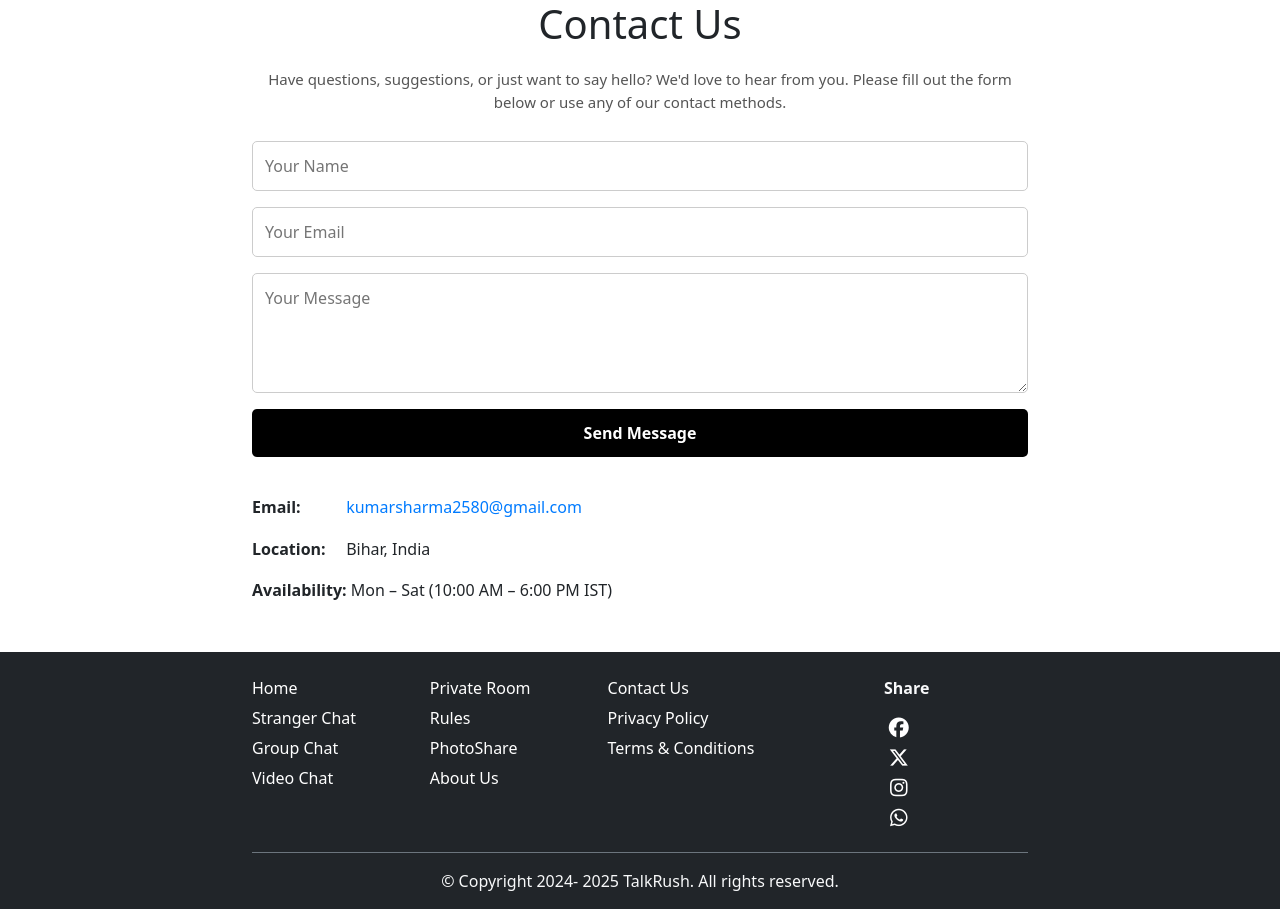
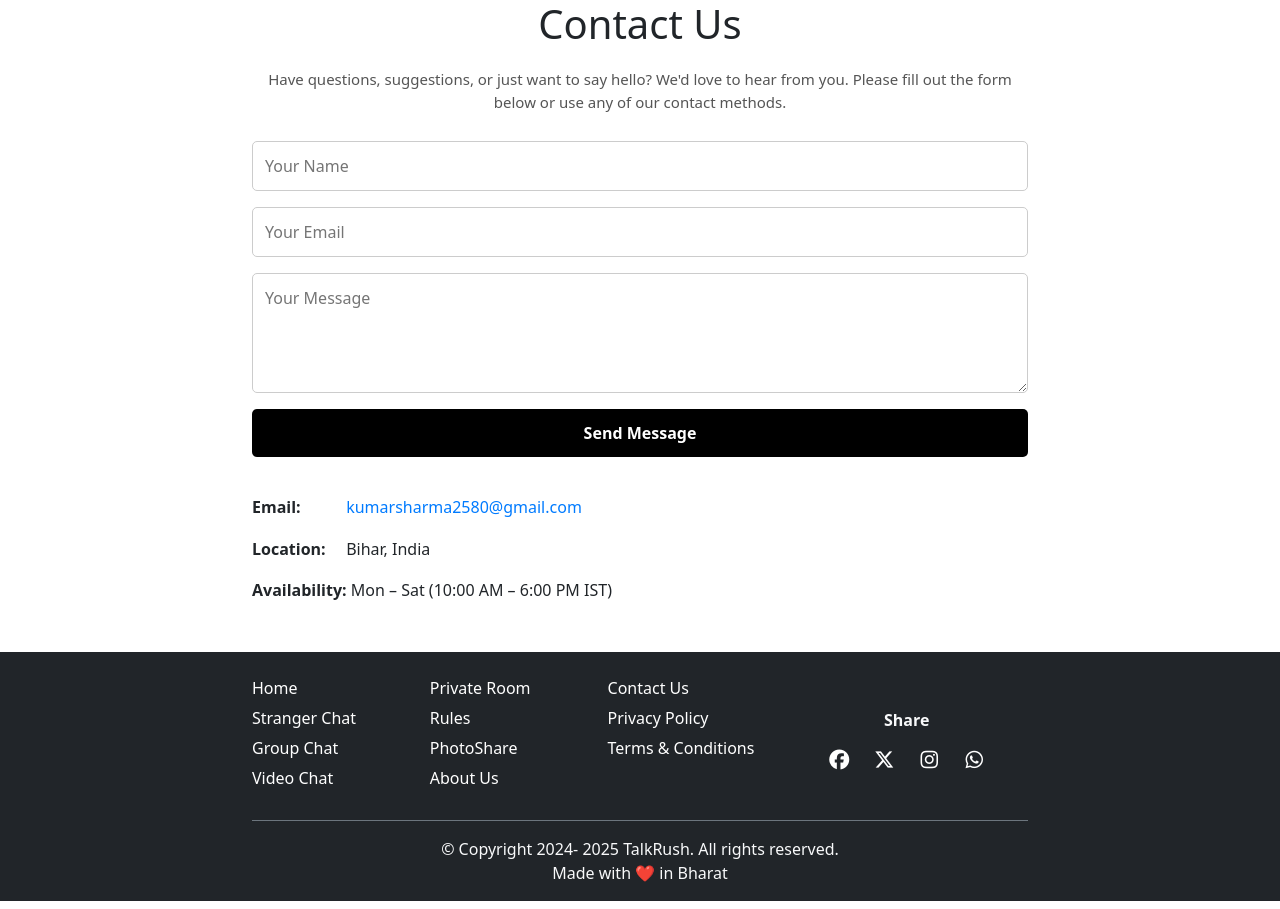
Before and after one commit to shkumaraman/shkumaraman.github.io, a Jekyll site: the page built from contact.html, in a window 1280 px wide. Built offline with Jekyll 4.4.1, drawn with Linux system fonts in a browser that asks for light colours.

Commit message:
Update footer.html

```diff
--- a/_includes/footer.html
+++ b/_includes/footer.html
@@ -8,6 +8,14 @@
   }
   .footer-link:hover {
     text-decoration: underline;
+    color: #ddd;
+  }
+  .social-icons a {
+    color: #ffffff;
+    text-decoration: none;
+    margin: 0 10px;
+  }
+  .social-icons a:hover {
     color: #ddd;
   }
 </style>
@@ -42,17 +50,17 @@
       <!-- Social Links -->
       <div class="col-md-4 d-flex flex-column align-items-center justify-content-center mb-3 mb-md-0">
         <p class="fw-bold">Share</p>
-        <div>
-          <a href="https://www.facebook.com/sharer/sharer.php?u={{ site.url }}" target="_blank" class="footer-link me-3">
+        <div class="social-icons d-flex justify-content-center">
+          <a href="https://www.facebook.com/sharer/sharer.php?u={{ site.url }}" target="_blank">
             <i class="fab fa-facebook fa-lg"></i>
           </a>
-          <a href="https://twitter.com/intent/tweet?url={{ site.url }}" target="_blank" class="footer-link me-3">
+          <a href="https://twitter.com/intent/tweet?url={{ site.url }}" target="_blank">
             <i class="fab fa-x-twitter fa-lg"></i>
           </a>
-          <a href="https://www.instagram.com/?url={{ site.url }}" target="_blank" class="footer-link me-3">
+          <a href="https://www.instagram.com/?url={{ site.url }}" target="_blank">
             <i class="fab fa-instagram fa-lg"></i>
           </a>
-          <a href="https://api.whatsapp.com/send?text={{ site.url }}" target="_blank" class="footer-link">
+          <a href="https://api.whatsapp.com/send?text={{ site.url }}" target="_blank">
             <i class="fab fa-whatsapp fa-lg"></i>
           </a>
         </div>
@@ -63,6 +71,8 @@
     <div class="text-center mt-3 border-top border-secondary pt-3">
       &copy; Copyright 2024-
       <script>document.write(new Date().getFullYear())</script> TalkRush. All rights reserved.
+      <br>
+      <span>Made with ❤️ in Bharat</span>
     </div>
   </div>
-</footer>
+            </footer>
```
